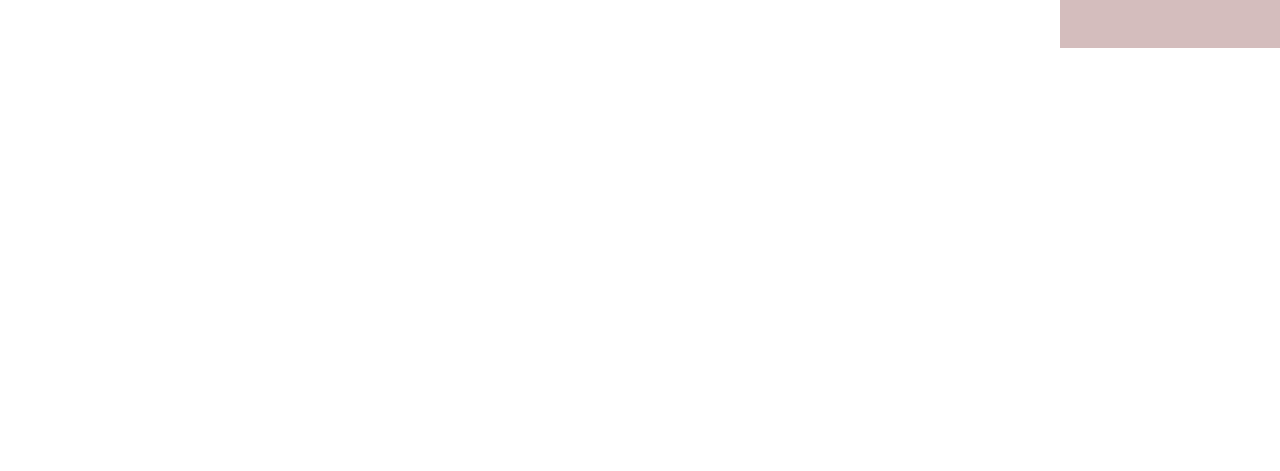
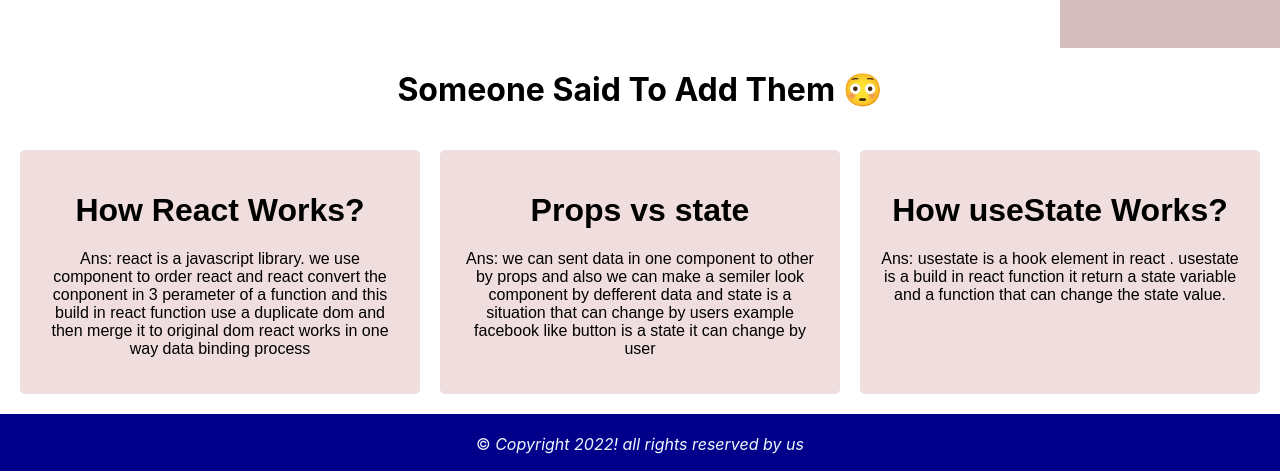
Before and after one commit to checkiamsiam/e-commarce-by-simple-react, a React (Create React App) app: page / in a window 1280 px wide. Shown: the part 3616-4087 px from the top of the page. Before the commit the page ends 3664 px from the top, so only its background shows below. Built offline with nearby package versions, Linux system fonts and the light colour scheme.

Commit message:
pray done

```diff
--- a/src/App.js
+++ b/src/App.js
@@ -1,5 +1,7 @@
 import './App.css';
+import Footer from './components/Footer/Footer';
 import Header from './components/Header/Header';
+import QA from './components/QA/QA';
 import Shop from './components/Shop/Shop';
 
 function App() {
@@ -7,6 +9,8 @@
     <div>
      <Header></Header>
      <Shop></Shop>
+     <QA></QA>
+     <Footer></Footer>
     </div>
   );
 }
--- /dev/null
+++ b/src/components/Footer/Footer.css
@@ -0,0 +1,6 @@
+.footer{
+  text-align: center;
+  background-color: darkblue;
+  padding: 20px;
+  color: aliceblue;
+}
--- /dev/null
+++ b/src/components/Footer/Footer.js
@@ -0,0 +1,12 @@
+import React from 'react';
+import './Footer.css'
+
+const Footer = () => {
+  return (
+    <div className='footer'>
+     &copy; <i>Copyright 2022! all rights reserved by us</i>
+    </div>
+  );
+};
+
+export default Footer;
--- /dev/null
+++ b/src/components/QA/QA.css
@@ -0,0 +1,16 @@
+.blog-container{
+  text-align: center;
+  display: grid;
+  grid-template-columns: repeat(3 , 1fr);
+  gap: 20px;
+  padding: 20px;
+}
+.blog{
+  padding: 20px;
+  background-color: rgb(240, 221, 221);
+  border-radius: 5px;
+  font-family: Arial, Helvetica, sans-serif;
+}
+.blog-title{
+  text-align: center
+}
--- /dev/null
+++ b/src/components/QA/QA.js
@@ -0,0 +1,27 @@
+import React from 'react';
+import './QA.css';
+
+
+const QA = () => {
+  return (
+    <div>
+      <h1 className='blog-title'>Someone Said To Add Them &#128563;</h1>
+      <div className="blog-container">
+        <div className="react blog">
+          <h1>How React Works?</h1>
+          <p>Ans: react is a javascript library. we use component to order react and react convert the conponent in 3 perameter of a function and this build in react function use a duplicate dom and then merge it to original dom react works in one way data binding process</p>
+        </div>
+        <div className="props-vs-state blog">
+        <h1>Props vs state</h1>
+          <p>Ans: we can sent data in one component to other by props and also we can make a semiler look component by defferent data and state is a situation that can change by users example facebook like button is a state it can change by user</p>
+        </div>
+        <div className="useState blog">
+        <h1>How useState Works?</h1>
+          <p>Ans: usestate is a hook element in react . usestate is a build in react function it return a state variable and a function that can change the state value. </p>
+        </div>
+      </div>
+    </div>
+  );
+};
+
+export default QA;
--- a/src/components/Shop/Cart/Cart.js
+++ b/src/components/Shop/Cart/Cart.js
@@ -10,7 +10,7 @@
     setRandomOne(items[randomIndex]);
   }
   const ClearCart = () => {
-
+    window.location.reload();
   }
   return (
     <div>
@@ -20,8 +20,8 @@
           <h4>Selected Items</h4>
           <div id='chose' className="chosen">
             {items.map(item => <Choosen key={item.id} data={item}></Choosen>)}
+            <Random randomData={randomOne}></Random>
           </div>
-            <Random randomData={randomOne}></Random>
           <button onClick={chooseRandom} className='btn-success'>Choose One Random</button> <br />
           <button onClick={ClearCart} className='btn-danger'>Clear Cart</button>
 
```
